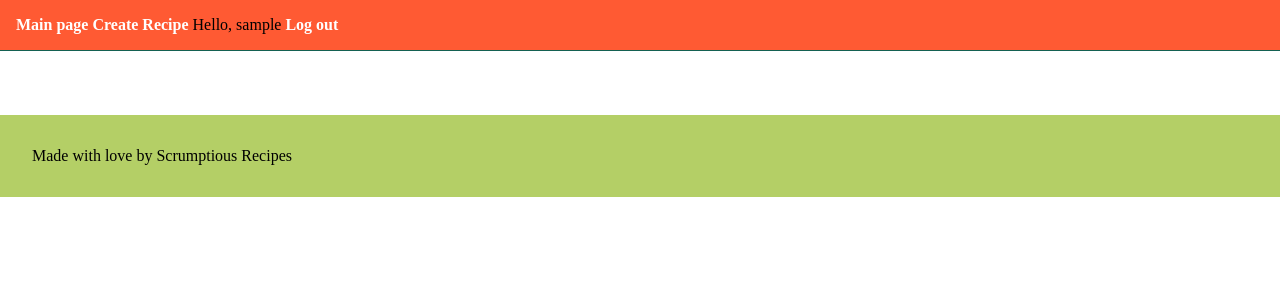
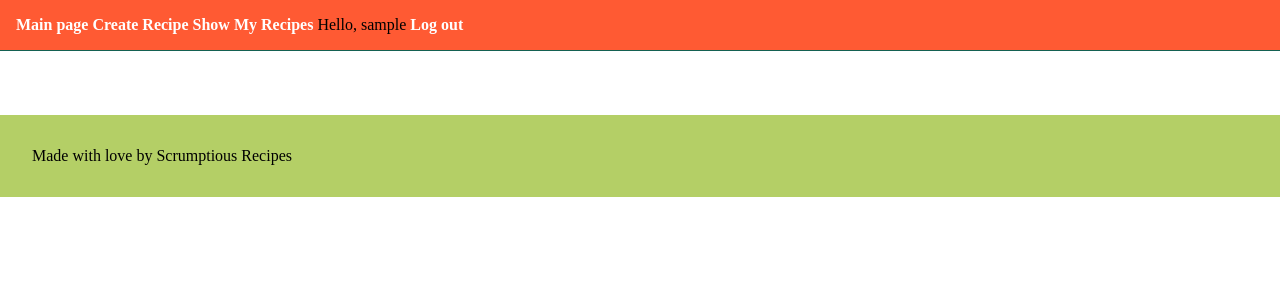
Before and after one commit to DennieCodes/scrumptious, a Django app: page /recipes/ in a window 1280 px wide. Shown: the top 300 px of the page. Run offline with Django 4.2, Linux system fonts and the light colour scheme; the visitor is signed in with stand-in values (Sample User, id 1); data that the repository does not hold is empty.

Commit message:
Created my_recipe_list filtered view

```diff
--- a/recipes/templates/base.html
+++ b/recipes/templates/base.html
@@ -14,8 +14,10 @@
 		<header>
 			<nav>
 				<a href={% url 'recipe_list' %}>Main page</a>
-				{% block create_recipe %}{%endblock create_recipe %}
+
 				{% if user.is_authenticated %}
+					{% block create_recipe %}{%endblock create_recipe %}
+					<a href="{% url 'my_recipe_list' %}">Show My Recipes</a>
 				  Hello, {{ user.username }}
 					<a href="{% url 'user_logout' %}">Log out</a>
 				{% else %}
--- a/recipes/urls.py
+++ b/recipes/urls.py
@@ -1,10 +1,11 @@
 from django.urls import path
-from recipes.views import show_recipe, recipe_list, create_recipe, update_recipe, delete_recipe
+from recipes.views import show_recipe, recipe_list, create_recipe, update_recipe, delete_recipe, my_recipe_list
 
 urlpatterns = [
     path("recipes/create/", create_recipe, name="create_recipe"),
     path("recipes/", recipe_list, name="recipe_list"),
     path("recipes/<int:id>/", show_recipe, name="show_recipe"),
     path("recipes/<int:id>/update", update_recipe, name="update_recipe"),
-    path("recipes/<int:id>/delete", delete_recipe, name="delete_recipe")
+    path("recipes/<int:id>/delete", delete_recipe, name="delete_recipe"),
+    path("mine/", my_recipe_list, name="my_recipe_list")
 ]
--- a/recipes/views.py
+++ b/recipes/views.py
@@ -1,4 +1,5 @@
 from django.shortcuts import render, get_object_or_404, redirect
+from django.contrib.auth.decorators import login_required
 from recipes.models import Recipe
 from recipes.forms import RecipeForm
 
@@ -21,11 +22,14 @@ def update_recipe(request, id):
     return render(request, "recipes/update.html", context)
 
 # CREATE RECIPE
+@login_required
 def create_recipe(request):
     if request.method == 'POST':
         form = RecipeForm(request.POST)
         if form.is_valid():
-            form.save()
+            recipe = form.save(False)
+            recipe.author = request.user
+            recipe.save()
             return redirect('recipe_list')
     else:
         form = RecipeForm()
@@ -52,6 +56,16 @@ def recipe_list(request):
     }
     return render(request, "recipes/list.html", context)
 
+# SHOW MY RECIPES
+@login_required
+def my_recipe_list(request):
+    # request.user has the current user
+    recipes = Recipe.objects.filter(author=request.user).values()
+    context = {
+        "recipe_list": recipes,
+    }
+    return render(request, "recipes/list.html", context)
+
 # DELETE RECIPE
 def delete_recipe(request, id):
     recipe = get_object_or_404(Recipe, id=id)
```
Also changed, not shown: recipes/models.py (+11 -0 lines), recipes/migrations/0005_recipe_author.py (added).
